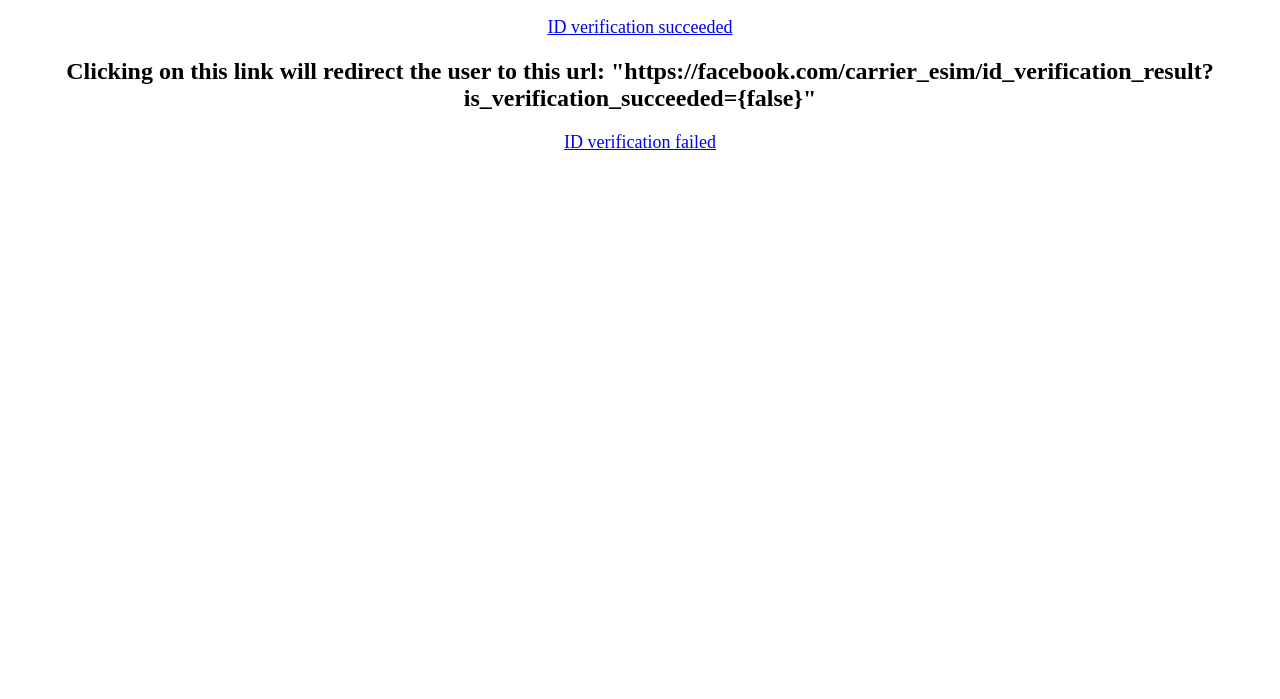
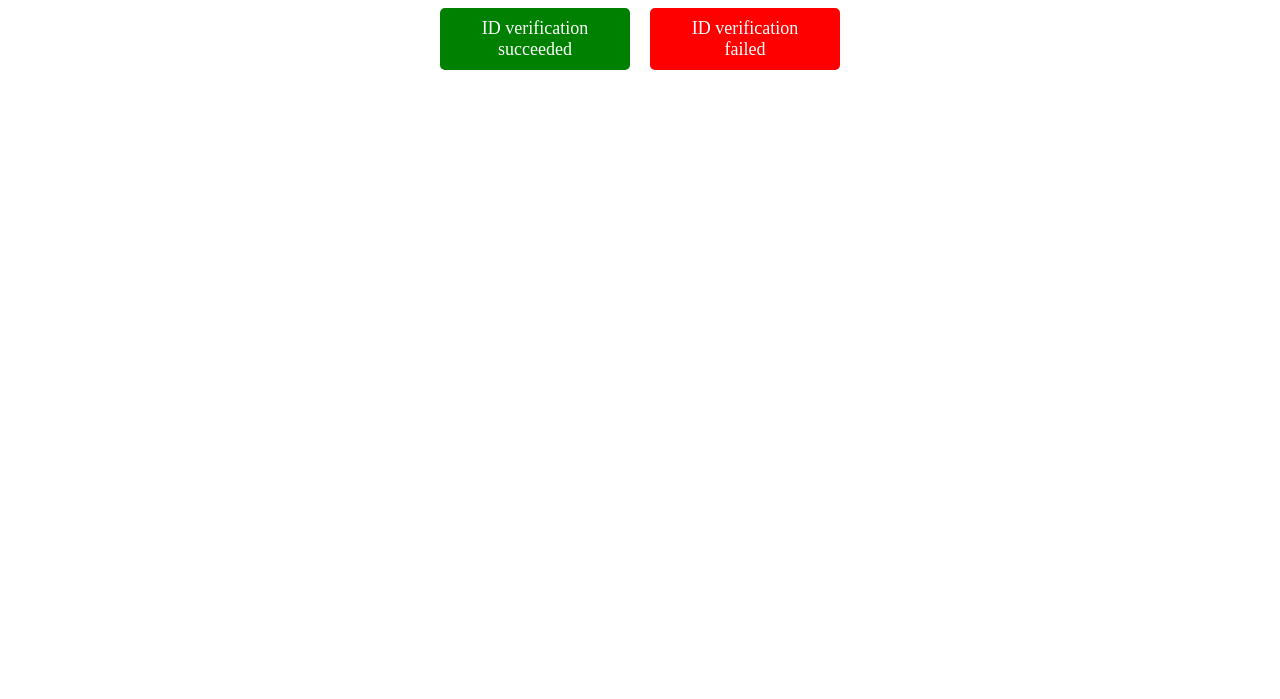
Before and after one commit to bzsinger/bzsinger.github.io, a plain HTML site: page a.html in a window 1280 px wide. Shown: the part 101-800 px from the top of the page. Drawn offline with Linux system fonts and the light colour scheme.

Commit message:
Update a.html

```diff
--- a/a.html
+++ b/a.html
@@ -16,12 +16,30 @@
             font-size: 18px;
             margin-bottom: 20px;
         }
+        .button-container {
+            display: flex;
+            justify-content: center;
+            gap: 20px;
+        }
+        .green-button, .red-button {
+            display: inline-block;
+            background-color: green;
+            color: white;
+            padding: 10px 20px;
+            text-decoration: none;
+            border-radius: 5px;
+            width: 150px; /* Adjust the width as needed */
+        }
+        .red-button {
+            background-color: red;
+        }
     </style>
 </head>
 <body>
-    <h1>Clicking on this link will redirect the user to this url: "https://facebook.com/carrier_esim/id_verification_result?is_verification_succeeded={true}"</h1>
-    <p><a href="https://facebook.com/carrier_esim/id_verification_result?is_verification_succeeded={true}">ID verification succeeded</a></p>
-        <h1>Clicking on this link will redirect the user to this url: "https://facebook.com/carrier_esim/id_verification_result?is_verification_succeeded={false}"</h1>
-    <p><a href="https://facebook.com/carrier_esim/id_verification_result?is_verification_succeeded={false}">ID verification failed</a></p>
+    <h1>External ID Verification Service Simulator</h1>
+    <div class="button-container">
+        <p><a class="green-button" href="https://facebook.com/carrier_esim/id_verification_result?is_verification_succeeded={true}">ID verification succeeded</a></p>
+        <p><a class="red-button" href="https://facebook.com/carrier_esim/id_verification_result?is_verification_succeeded={false}">ID verification failed</a></p>
+    </div>
 </body>
 </html>
```
